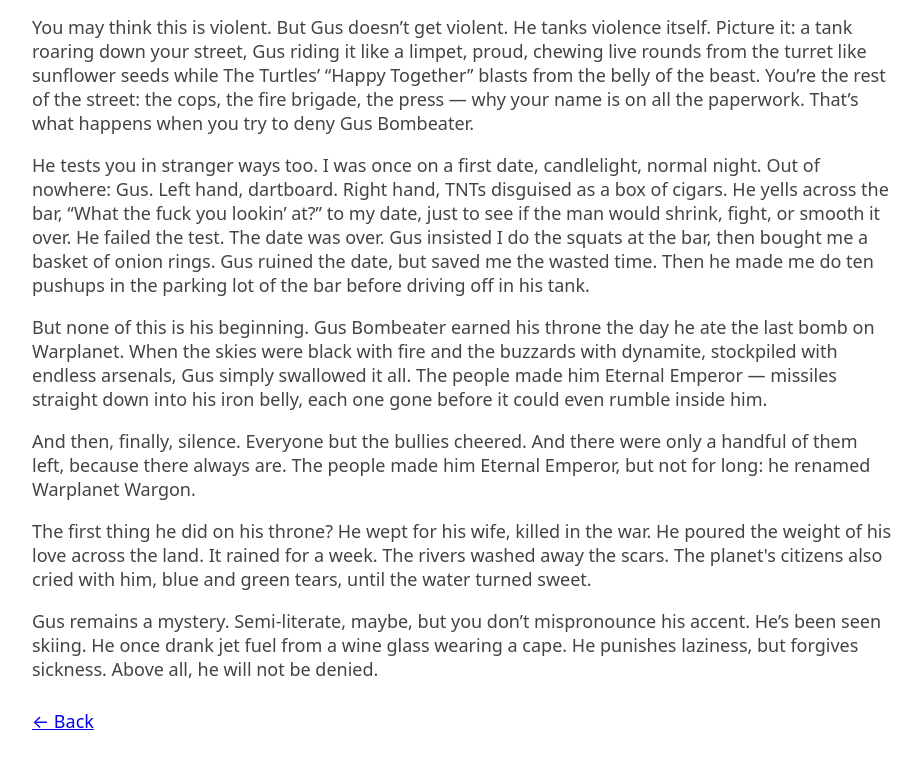
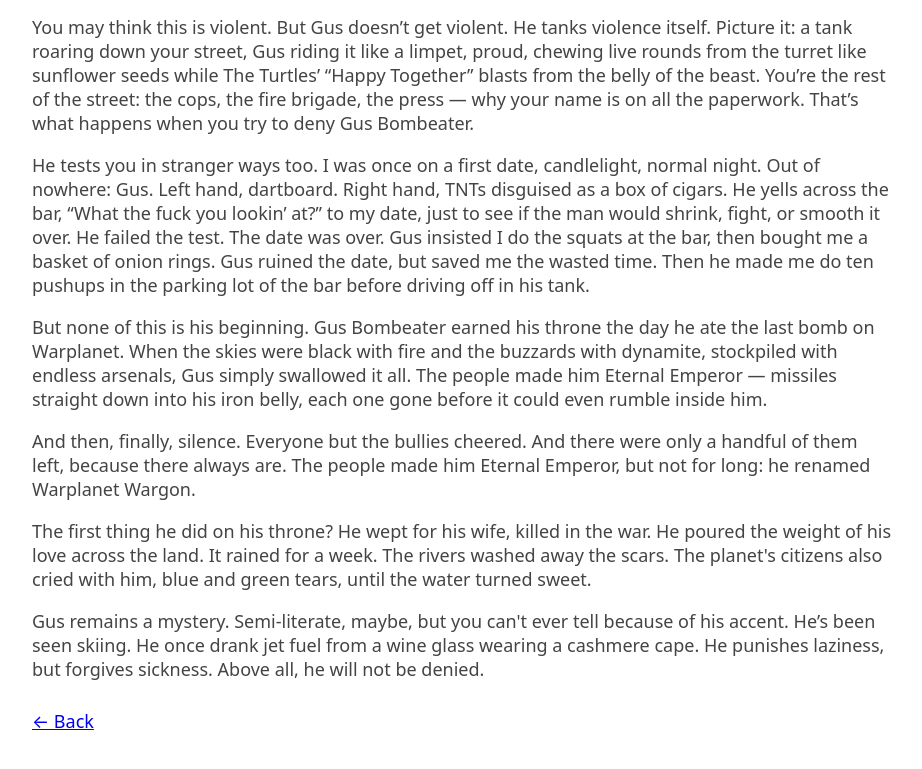
Before and after one commit to sumwin23/spamcasts-site, a plain HTML site: page pages/origin-gus.html in a window 1280 px wide. Shown: the part 553-1322 px from the top of the page, without its empty margins (178-1100 px from the left). Drawn offline with Linux system fonts and the light colour scheme.

Commit message:
Update origin-gus.html

```diff
--- a/pages/origin-gus.html
+++ b/pages/origin-gus.html
@@ -19,7 +19,7 @@
     <p>But none of this is his beginning. Gus Bombeater earned his throne the day he ate the last bomb on Warplanet. When the skies were black with fire and the buzzards with dynamite, stockpiled with endless arsenals, Gus simply swallowed it all. The people made him Eternal Emperor — missiles straight down into his iron belly, each one gone before it could even rumble inside him.</p>
     <p>And then, finally, silence. Everyone but the bullies cheered. And there were only a handful of them left, because there always are. The people made him Eternal Emperor, but not for long: he renamed Warplanet Wargon.</p>
     <p>The first thing he did on his throne? He wept for his wife, killed in the war. He poured the weight of his love across the land. It rained for a week. The rivers washed away the scars. The planet's citizens also cried with him, blue and green tears, until the water turned sweet.</p>
-    <p>Gus remains a mystery. Semi-literate, maybe, but you don’t mispronounce his accent. He’s been seen skiing. He once drank jet fuel from a wine glass wearing a cape. He punishes laziness, but forgives sickness. Above all, he will not be denied.</p>
+    <p>Gus remains a mystery. Semi-literate, maybe, but you can't ever tell because of his accent. He’s been seen skiing. He once drank jet fuel from a wine glass wearing a cashmere cape. He punishes laziness, but forgives sickness. Above all, he will not be denied.</p>
     <p style="margin-top:28px;"><a href="#" onclick="history.back();return false;">← Back</a></p>
   </div>
 </body>
```
